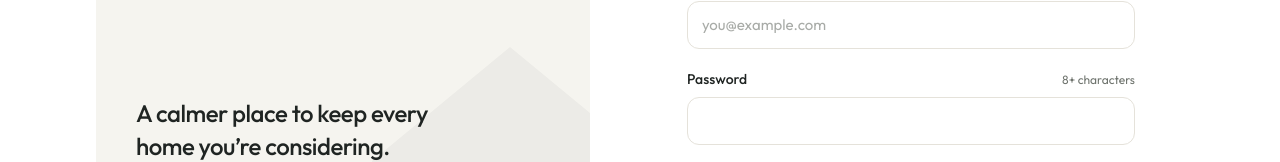
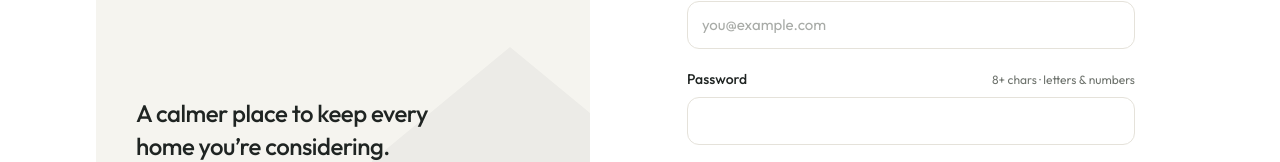
Before and after one commit to karmanhora/Dwellr, a Next.js app in the folder apps/web/: page /sign-up in a window 1280 px wide. Shown: the part 497-659 px from the top of the page. Built offline with nearby package versions, Linux system fonts and the light colour scheme; no server answers.

Commit message:
feat(auth): align password policy at 8+ characters with letters and digits

```diff
--- a/apps/web/src/components/auth/sign-up-form.tsx
+++ b/apps/web/src/components/auth/sign-up-form.tsx
@@ -68,7 +68,7 @@ export function SignUpForm() {
         type="password"
         required
         autoComplete="new-password"
-        hint={`${PASSWORD_MIN_LENGTH}+ characters`}
+        hint={`${PASSWORD_MIN_LENGTH}+ chars · letters & numbers`}
         minLength={PASSWORD_MIN_LENGTH}
         error={errors.password}
       />
```
Also changed, not shown: 2 other files (tests, documents, lock files or other folders).
